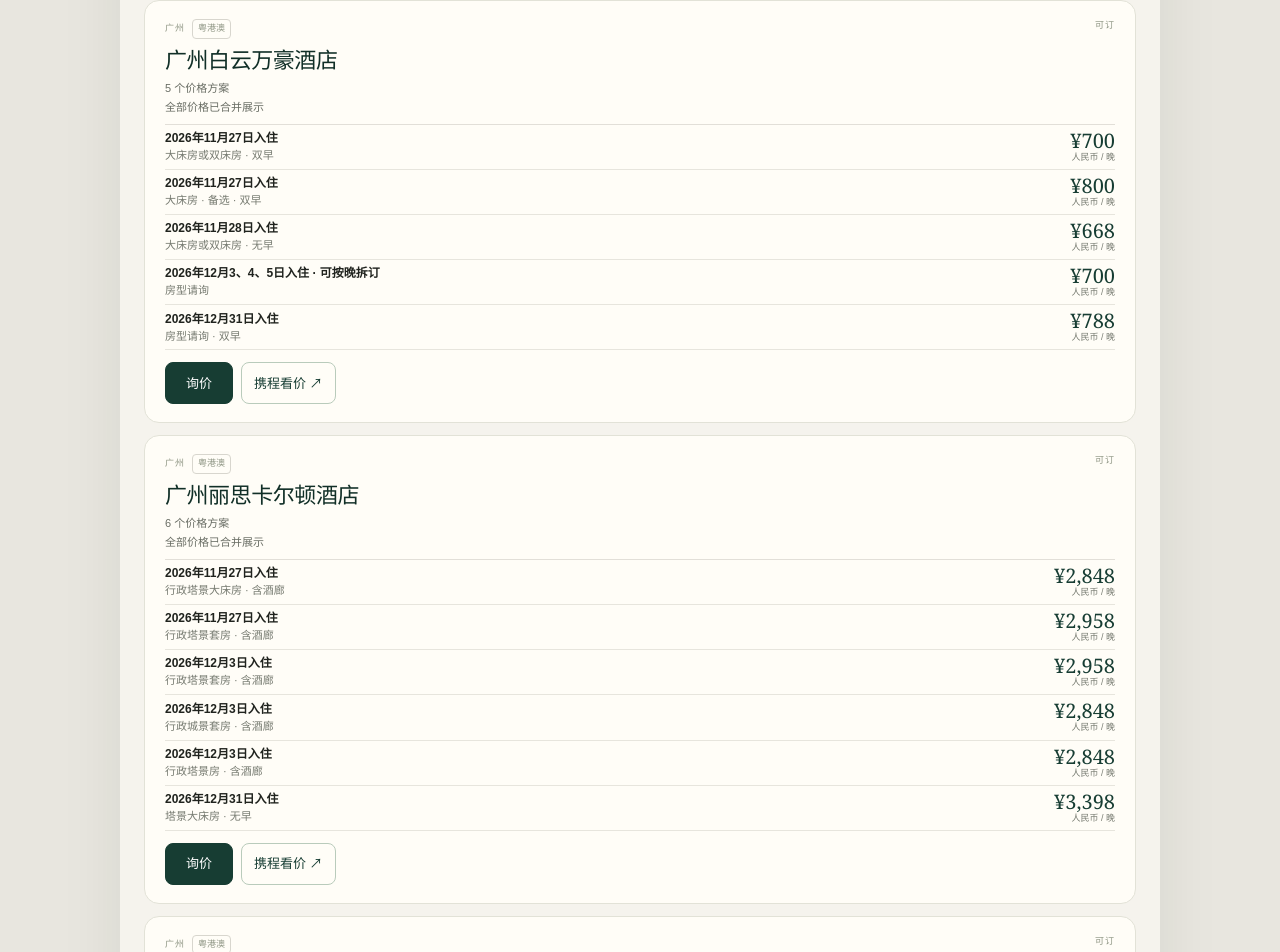
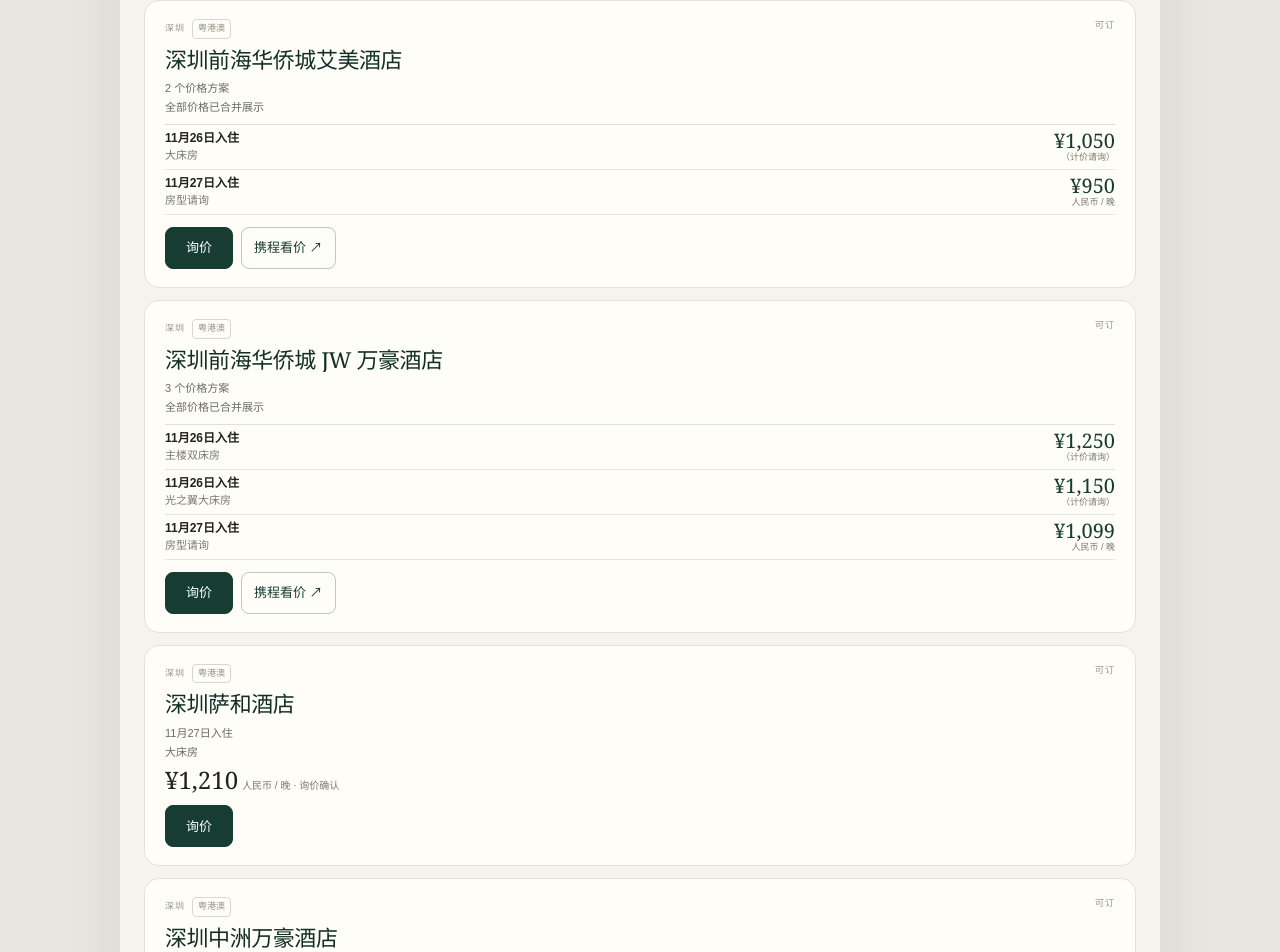
Before and after one commit to rachelzhao1202-blip/voyage-travel, a Next.js app: page / in a window 1280 px wide. Shown: the part 716-1668 px from the top of the page. Built offline with nearby package versions, Linux system fonts and the light colour scheme.

Commit message:
Add November 27 hotel specials for Shenzhen, Hong Kong and Bangkok

```diff
--- a/data/hotel-links.ts
+++ b/data/hotel-links.ts
@@ -10,7 +10,7 @@ const ctripIds: Record<string, number> = {
   '三亚亚特兰蒂斯': 14249344, '莫干山裸心谷': 901389,
   '深圳前海华侨城jw万豪': 1647383, '深圳前海华侨城艾美': 116632641,
   '深圳柏悦': 38808142, '深圳国际交流中心洲际': 135841490,
-  '珠海美高梅华府': 127345962,
+  '珠海美高梅华府': 127345962, '曼谷苏拉旺万豪': 14121045,
 };
 
 export function ctripHotelLink(name: string) {
--- a/data/hotels.ts
+++ b/data/hotels.ts
@@ -62,6 +62,125 @@ export function formatAvailableHotelDates(dates: string[], today: string): strin
 // 仅收录用户明确说“加入主页特价”的房源；其他资料保留在内部清单。
 // 有截止日的项目会在日期过后自动从首页隐藏。
 export const hotelOffers: HotelOffer[] = [
+  {
+    "id": "sz-qianhai-lemeridien-nov27-2026",
+    "hotel": "深圳前海华侨城艾美酒店",
+    "englishName": "LE MÉRIDIEN SHENZHEN, QIANHAI",
+    "city": "深圳",
+    "cityEnglish": "SHENZHEN",
+    "region": "粤港澳",
+    "homepage": true,
+    "checkIn": "2026-11-27",
+    "checkOut": "2026-11-28",
+    "dateLabel": "11月27日入住",
+    "price": "950",
+    "priceUnit": "人民币 / 晚",
+    "room": "房型请询",
+    "status": "available"
+  },
+  {
+    "id": "sz-qianhai-jw-nov27-2026",
+    "hotel": "深圳前海华侨城 JW 万豪酒店",
+    "englishName": "JW MARRIOTT HOTEL SHENZHEN BAO’AN",
+    "city": "深圳",
+    "cityEnglish": "SHENZHEN",
+    "region": "粤港澳",
+    "homepage": true,
+    "checkIn": "2026-11-27",
+    "checkOut": "2026-11-28",
+    "dateLabel": "11月27日入住",
+    "price": "1099",
+    "priceUnit": "人民币 / 晚",
+    "room": "房型请询",
+    "status": "available"
+  },
+  {
+    "id": "sz-sahe-nov27-2026",
+    "hotel": "深圳萨和酒店",
+    "englishName": "SAHE",
+    "city": "深圳",
+    "cityEnglish": "SHENZHEN",
+    "region": "粤港澳",
+    "homepage": true,
+    "checkIn": "2026-11-27",
+    "checkOut": "2026-11-28",
+    "dateLabel": "11月27日入住",
+    "price": "1210",
+    "priceUnit": "人民币 / 晚",
+    "room": "大床房",
+    "status": "available"
+  },
+  {
+    "id": "sz-nanshan-marriott-nov27-2026",
+    "hotel": "深圳中洲万豪酒店",
+    "englishName": "SHENZHEN MARRIOTT HOTEL NANSHAN",
+    "city": "深圳",
+    "cityEnglish": "SHENZHEN",
+    "region": "粤港澳",
+    "homepage": true,
+    "checkIn": "2026-11-27",
+    "checkOut": "2026-11-28",
+    "dateLabel": "11月27日入住",
+    "price": "1595",
+    "priceUnit": "人民币 / 晚",
+    "room": "双床房",
+    "status": "available"
+  },
+  {
+    "id": "sz-nanshan-shangrila-nov28-2026",
+    "hotel": "深圳南山香格里拉酒店",
+    "englishName": "SHANGRI-LA NANSHAN, SHENZHEN",
+    "city": "深圳",
+    "cityEnglish": "SHENZHEN",
+    "region": "粤港澳",
+    "homepage": true,
+    "checkIn": "2026-11-28",
+    "checkOut": "2026-11-29",
+    "dateLabel": "11月28日入住",
+    "price": "1899",
+    "priceUnit": "人民币 / 晚",
+    "room": "豪华城景大床房 · 实名入住",
+    "status": "available",
+    "breakfast": "单早"
+  },
+  {
+    "id": "hk-kimpton-nov27-29-bf-2026",
+    "hotel": "香港尖沙咀金普顿酒店",
+    "englishName": "KIMPTON TSIM SHA TSUI HONG KONG",
+    "city": "香港",
+    "cityEnglish": "HONG KONG",
+    "region": "粤港澳",
+    "homepage": true,
+    "dateLabel": "11月27、28、29日入住 · 连住优惠请询",
+    "expiresOn": "2026-11-29",
+    "room": "大床房或双床房 · 连住优惠请询",
+    "breakfast": "双早",
+    "price": "3100",
+    "priceUnit": "人民币 / 晚",
+    "status": "available",
+    "availableDates": [
+      "2026-11-27",
+      "2026-11-28",
+      "2026-11-29"
+    ]
+  },
+  {
+    "id": "bangkok-surawongse-nov28-30-2026",
+    "hotel": "曼谷苏拉旺万豪酒店",
+    "englishName": "BANGKOK MARRIOTT HOTEL THE SURAWONGSE",
+    "city": "曼谷",
+    "cityEnglish": "BANGKOK",
+    "region": "海外",
+    "homepage": true,
+    "checkIn": "2026-11-28",
+    "checkOut": "2026-11-30",
+    "dateLabel": "11月28日入住 · 11月30日退房",
+    "room": "双卧室套房 · 含行政待遇 · 两晚 ¥4,800",
+    "breakfast": "双早",
+    "price": "2400",
+    "priceUnit": "人民币 / 晚",
+    "status": "available"
+  },
   {
     "id": "gz-baiyun-nov27-bf-2026",
     "hotel": "广州白云万豪酒店",
```
